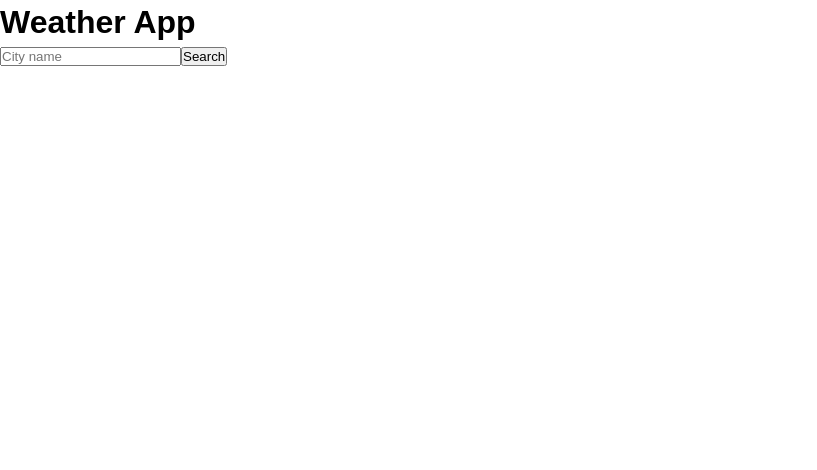
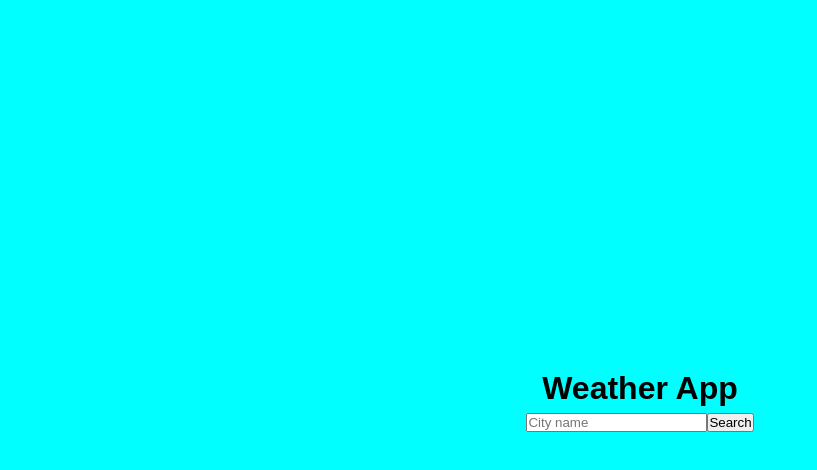
Before and after one commit to samchillcott/sam_react_weather_app, a React (Create React App) app: page / in a window 1280 px wide. Shown: the top 470 px of the page, without its empty margins (0-817 px from the left). Built offline with nearby package versions, Linux system fonts and the light colour scheme.

Commit message:
basic styling on app

```diff
--- a/src/App.css
+++ b/src/App.css
@@ -1,17 +1,24 @@
-*{
+* {
 	box-sizing: border-box;
 	margin: 0;
 	padding: 0;
 }
 
-
-body{
+body {
 	font-family: Arial, "Helvetica Neue", Helvetica, sans-serif;
 	line-height: 1.4;
 }
-
 
 a {
 	color: 333;
 	text-decoration: none;
 }
+
+.App {
+	display: flex;
+  justify-content: center;
+  align-items: center;
+  background-color: aqua;
+  flex-direction: column;
+  height: 100vh;
+}
--- a/src/App.js
+++ b/src/App.js
@@ -11,7 +11,7 @@ const App = () => {
 
 	const getWeather = async () => {
 		// try {
-		// if query isn't an apmty string then we reun the code for getWeather()
+		// if query isn't an empty string then we run the code for getWeather()
 		console.log(query !== "");
 		if (query !== "") {
 			const response = await fetch(
```
Lines whose indentation alone changed are shown as unchanged.
